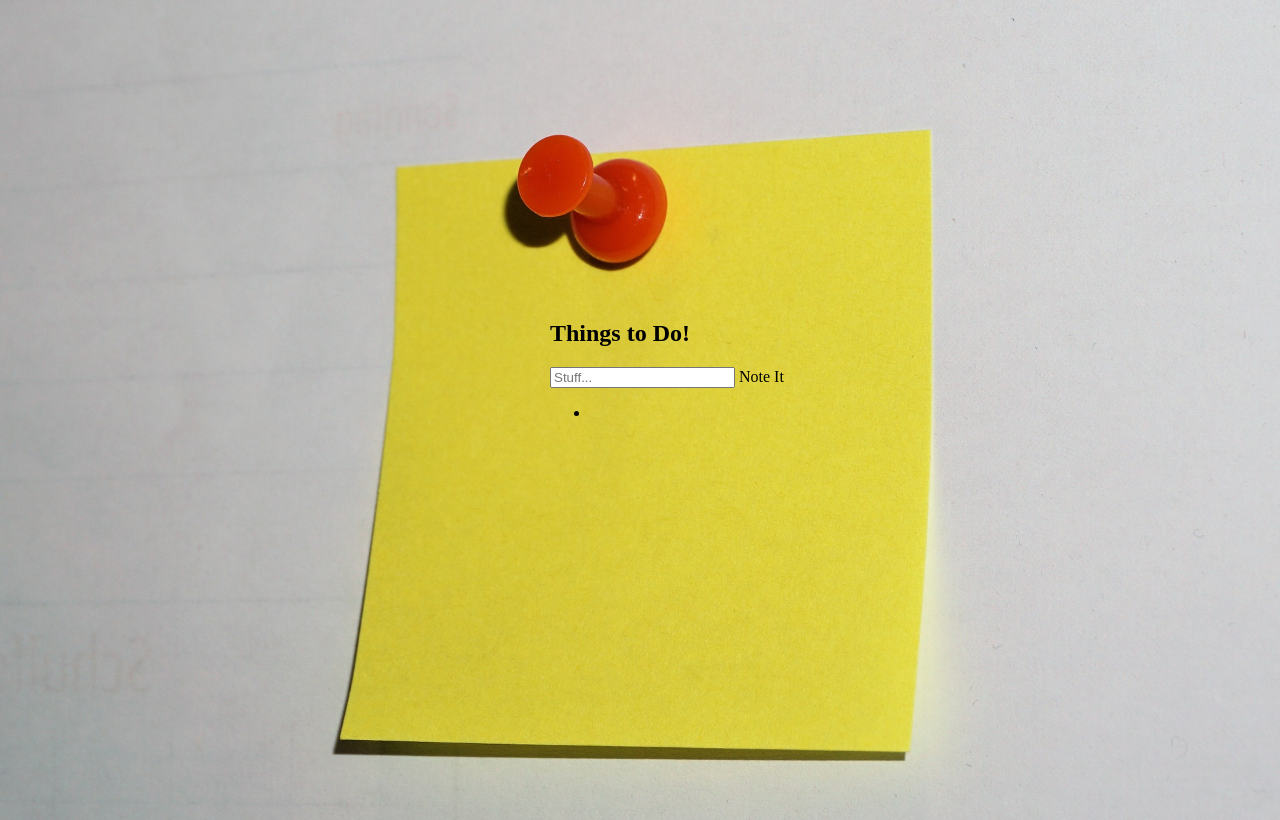
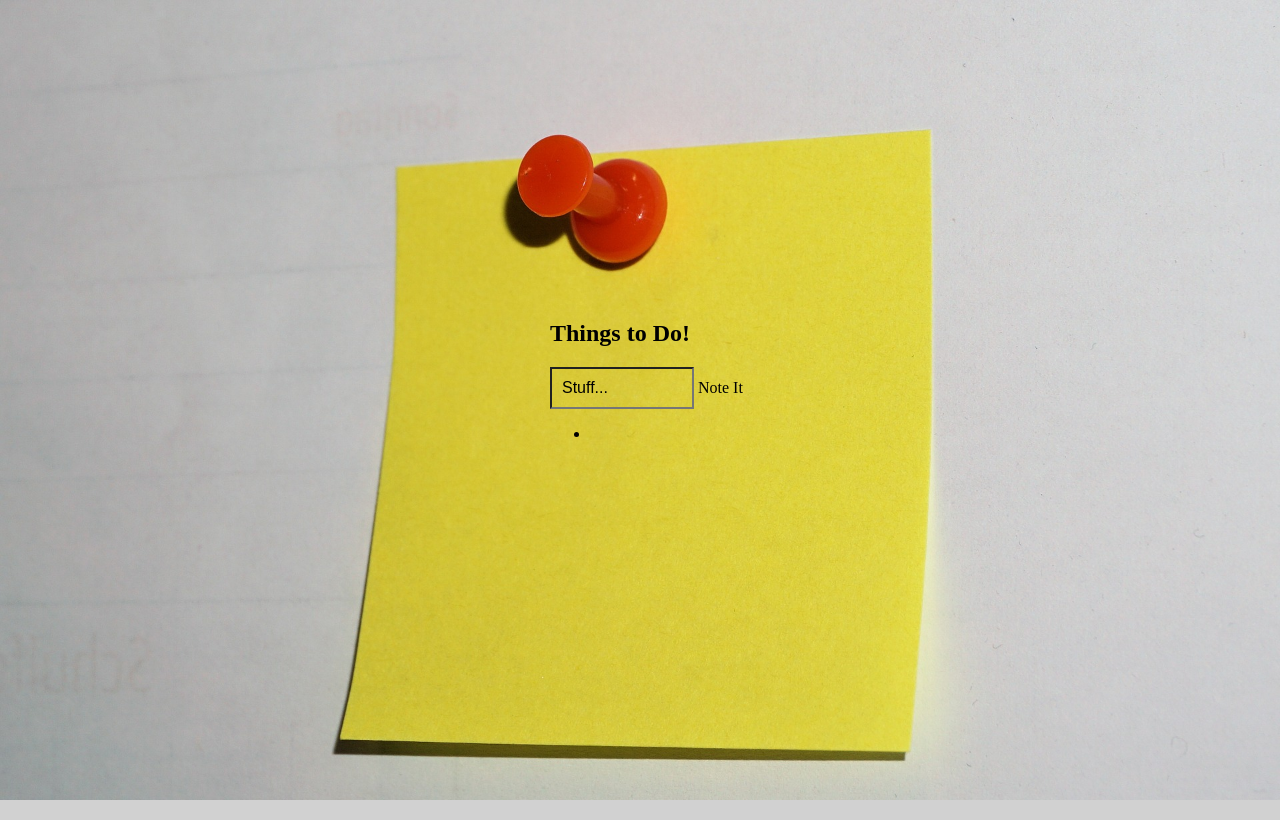
Before and after one commit to SeanGallen/PhpToDo, a PHP site: page / in a window 1280 px wide; the page is wider, and only the part inside the window is pictured. Run offline with PHP 8.4, Linux system fonts and the light colour scheme.

Commit message:
small impovements to the css

```diff
--- a/todo.css
+++ b/todo.css
@@ -1,6 +1,7 @@
 html, body {
   height: 100%;
-  width:  100%;
+  max-width:  100%;
+  overflow-x: hidden;
   margin: 0;
   padding: 0;
 }
@@ -15,3 +16,25 @@ body {
   top: 300px;
   left: 550px;
 }
+
+input {
+  background: transparent;
+  width: 120px;
+  padding: 10px;
+  font-size: 16px;
+}
+
+::-webkit-input-placeholder { /* WebKit, Blink, Edge */
+  color:    black;
+}
+:-moz-placeholder { /* Mozilla Firefox 4 to 18 */
+  color:    black;
+  opacity:  1;
+}
+::-moz-placeholder { /* Mozilla Firefox 19+ */
+  color:    black;
+  opacity:  1;
+}
+:-ms-input-placeholder { /* Internet Explorer 10-11 */
+  color:    black;
+}
```
